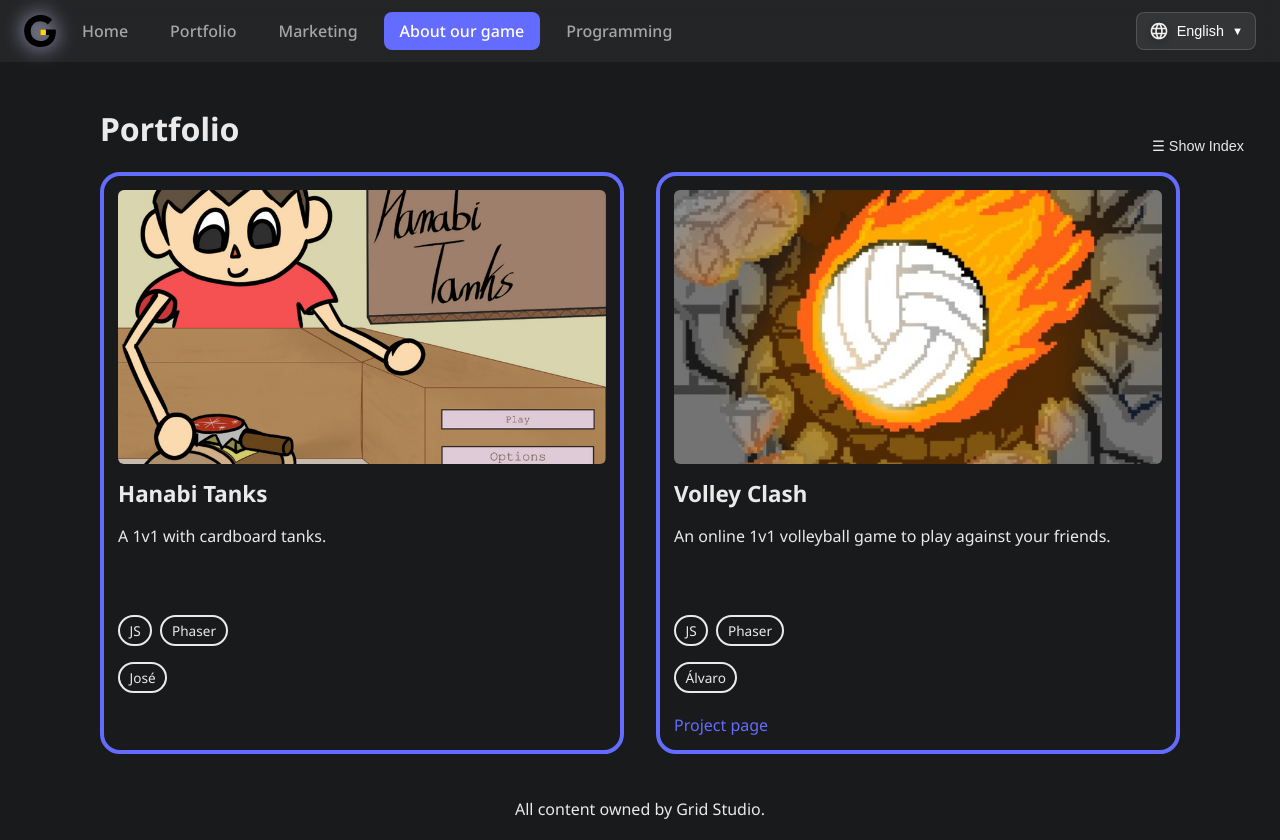
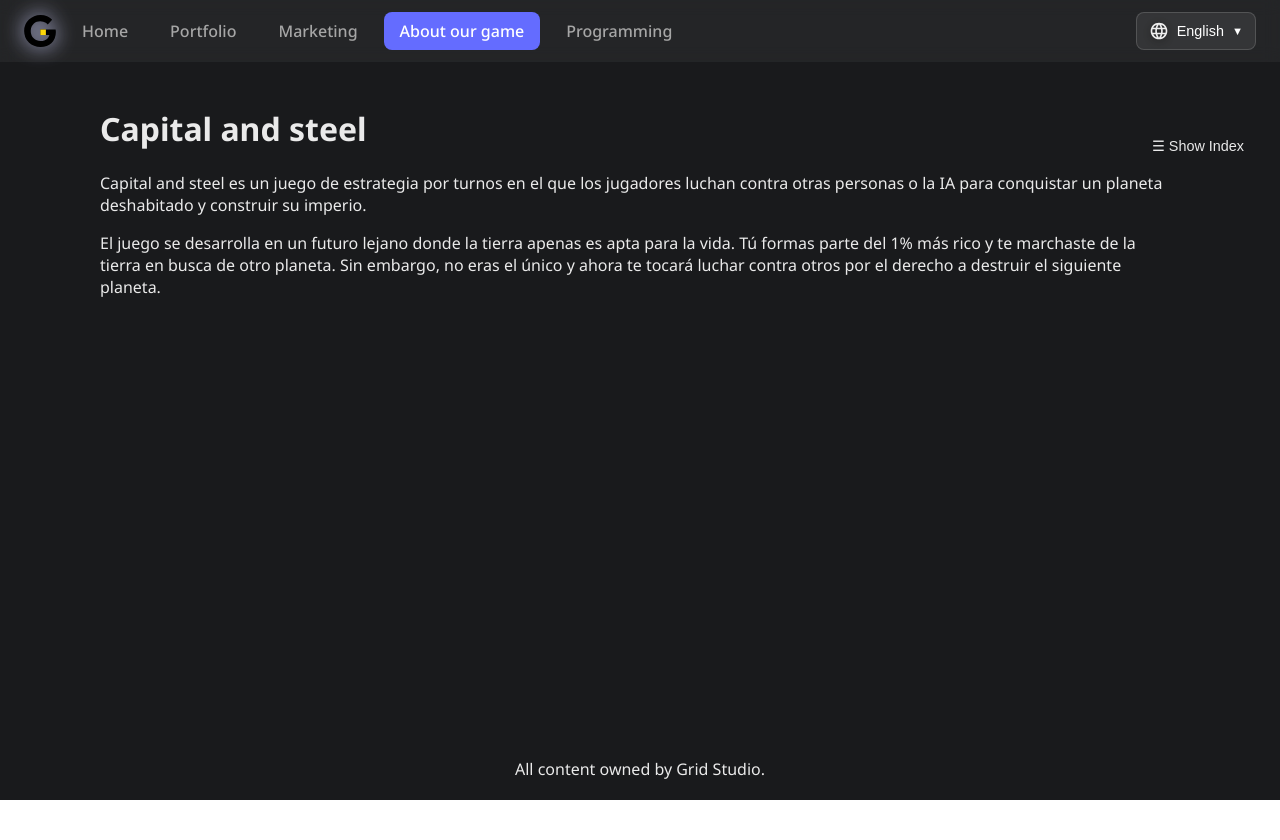
Before and after one commit to gridstudiofficial/gridstudiofficial.github.io, a React (Vite) app: page /#/about in a window 1280 px wide. After the commit the page ends 800 px from the top, so only its background shows below. Built offline with nearby package versions, Linux system fonts and the light colour scheme.

Commit message:
update al about

```diff
--- a/src/pages/About.jsx
+++ b/src/pages/About.jsx
@@ -6,9 +6,15 @@ export default function About() {
     const {t} = useTranslation('pages');
 
     return (
-        <div id="portfolio">
-            <h1>{t('portfolio.title')}</h1>
-            <ProjectGrid projects={projects}/>
+        <div id="about">
+            <h1>Capital and steel</h1>
+            <p> Capital and steel es un juego de estrategia por turnos en el que los jugadores luchan
+                contra otras personas o la IA para conquistar un planeta deshabitado y construir su imperio.
+            </p>
+            <p>El juego se desarrolla en un futuro lejano donde la tierra apenas es apta para la vida.
+                Tú formas parte del 1% más rico y te marchaste de la tierra en busca de otro planeta. Sin embargo,
+                no eras el único y ahora te tocará luchar contra otros por el derecho a destruir el siguiente planeta.
+            </p>
         </div>
     );
 }
```
